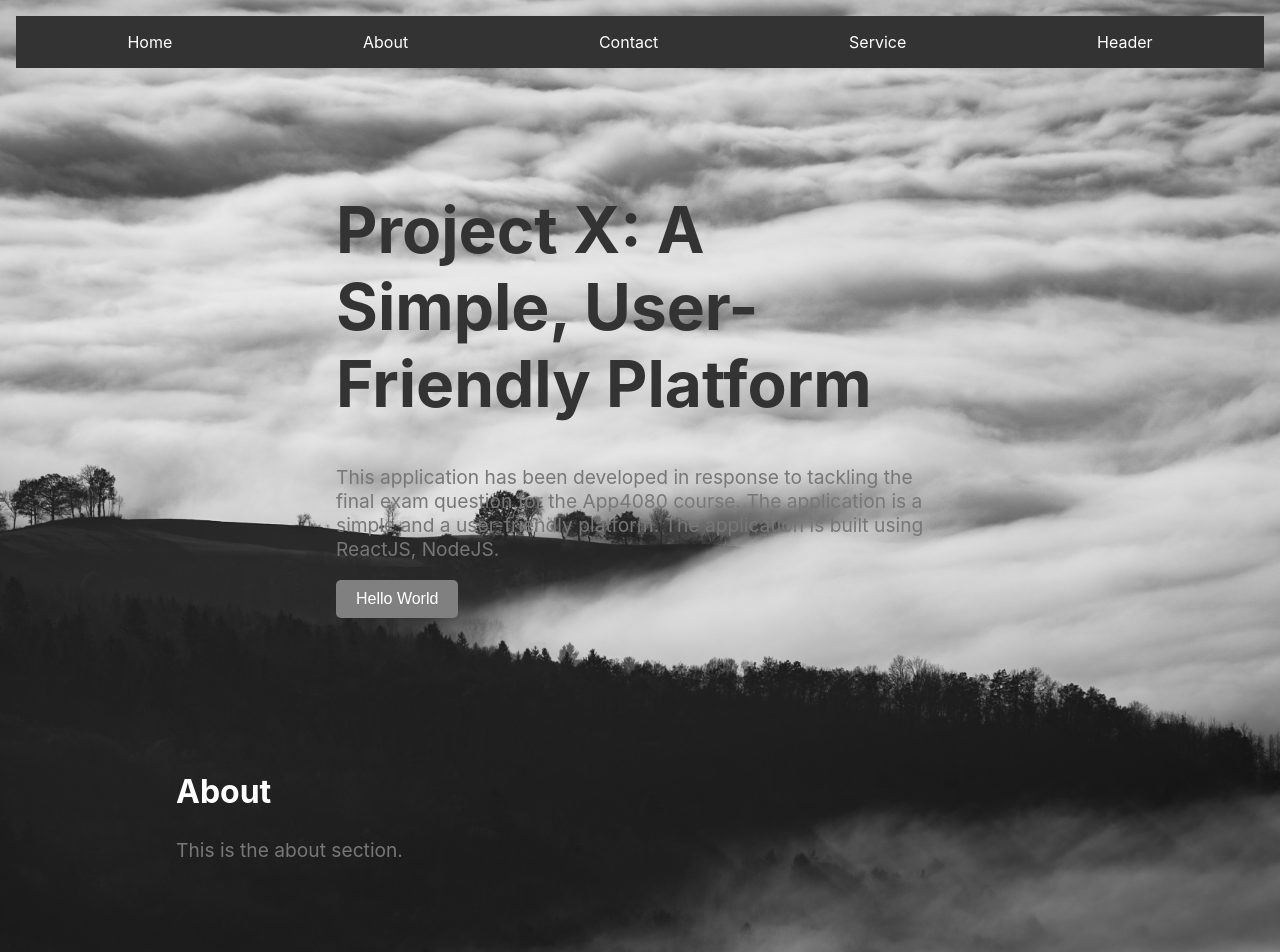
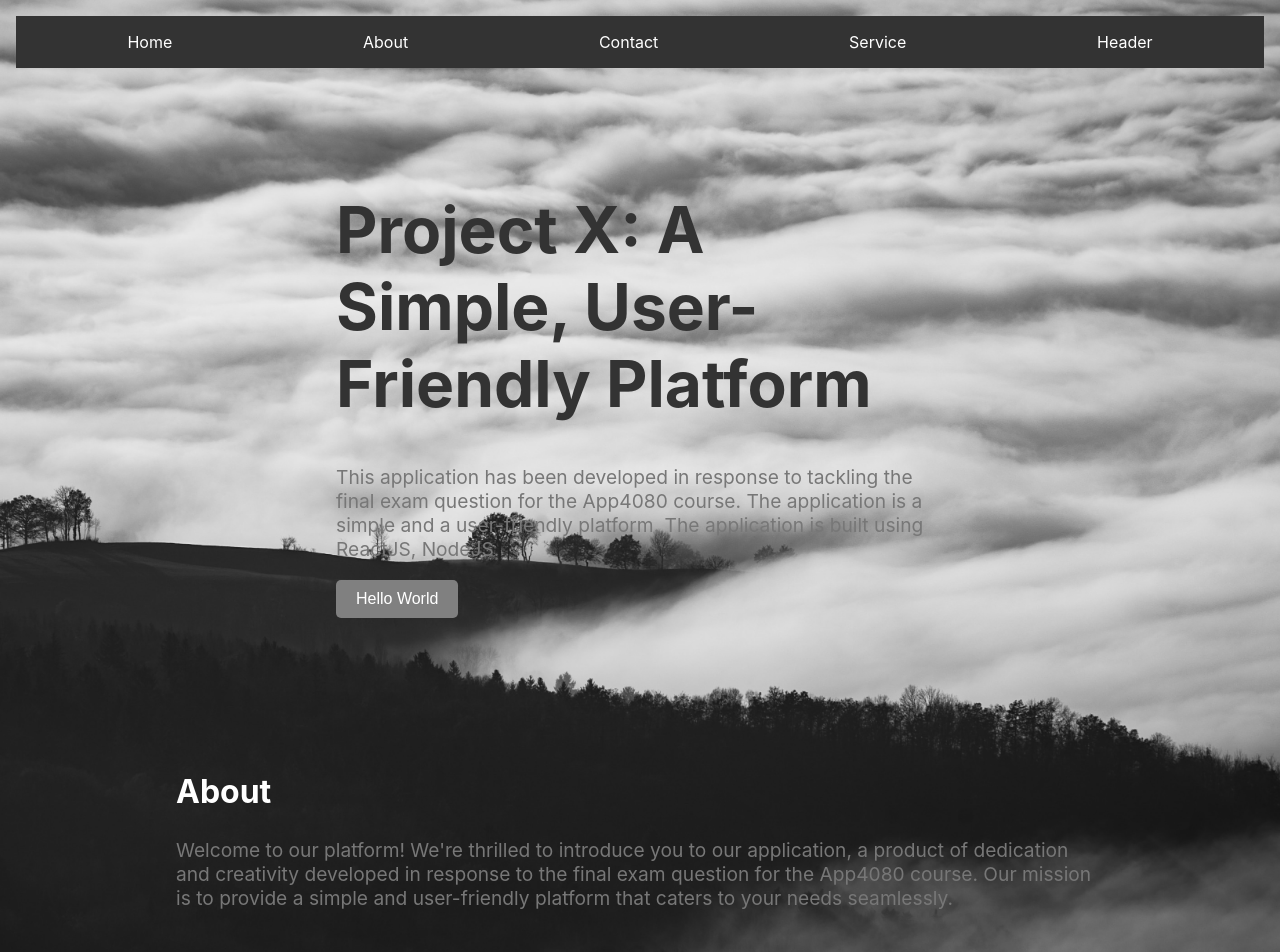
Before and after one commit to bedbugs-bit/projectX-App, a React (Create React App) app: page / in a window 1280 px wide. Shown: the top 952 px of the page. Built offline with nearby package versions, Linux system fonts and the light colour scheme.

Commit message:
edit the about us text

```diff
--- a/src/App.js
+++ b/src/App.js
@@ -88,7 +88,9 @@
 
       <div id="about" style={{ padding: "10em", paddingTop: "3rem" }}>
         <h2 style={h2Styles}>About</h2>
-          <p style={pStyles}>This is the about section.</p>
+        <p style={pStyles}>
+          Welcome to our platform! We're thrilled to introduce you to our application, a product of dedication and creativity developed in response to the final exam question for the App4080 course. Our mission is to provide a simple and user-friendly platform that caters to your needs seamlessly.
+        </p>
       </div>
     </div>
   );
```
Also changed, not shown: 1 other file (tests, documents, lock files or other folders). Lines whose indentation alone changed are shown as unchanged.
